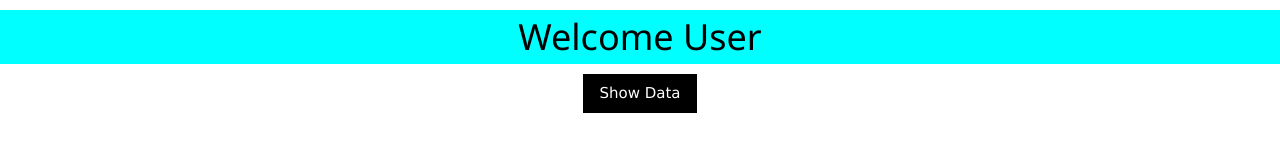
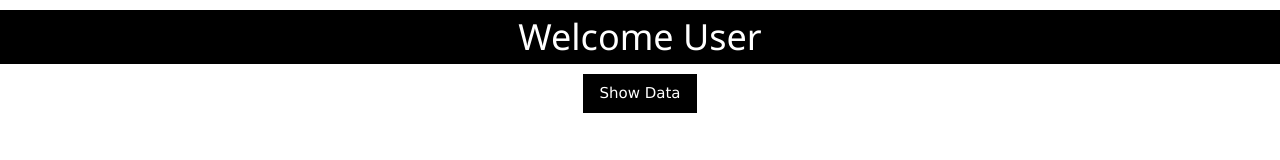
Before and after one commit to Gerasaksham29/jenkinsproject, a plain HTML site: page index.html in a window 1280 px wide. Drawn offline with nearby package versions, Linux system fonts and the light colour scheme.

Commit message:
second commit

```diff
--- a/index.html
+++ b/index.html
@@ -10,7 +10,7 @@
         <!-- <link rel="stylesheet" href="style.css"> -->
     </head>
     <body>
-        <h1 class="heading w3-center w3-aqua" id="head">Welcome User</h1>
+        <h1 class="heading w3-center w3-black" id="head">Welcome User</h1>
         <div class="w3-center">
             <div class="w3-bar">
               <button class="w3-button w3-black" id="button" onclick="getData()">Show Data</button>
```
